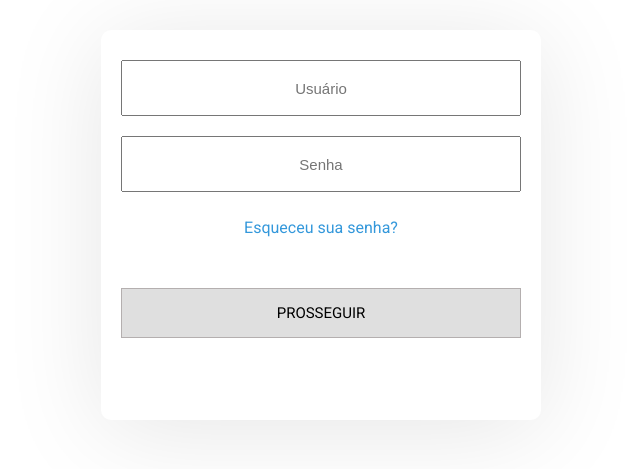
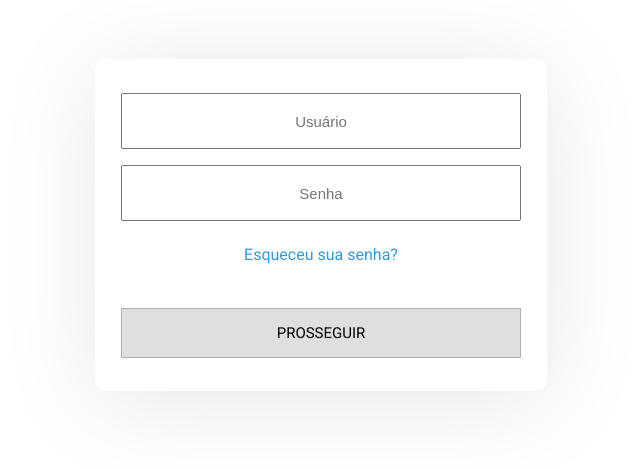
Before and after one commit to ronaldo493/Igreja, a React (Create React App) app: page / in a window 1280 px wide. Shown: the part 175-644 px from the top of the page, without its empty margins (319-959 px from the left). Built offline with nearby package versions, Linux system fonts and the light colour scheme.

Commit message:
alterado tudo para porcentagem

```diff
--- a/src/styles/map.js
+++ b/src/styles/map.js
@@ -4,14 +4,14 @@ import styled from 'styled-components';
 const InputButtonBase = `
     width: 100%;
     height: 50px;
-    outline:none;
+    outline: none;
     font-size: 15px;
 `;
 
 // BUTTON
 export const Button = styled.button`
     ${InputButtonBase};
-    margin-top: 35px;
+    margin-top: 7%;
     transition: 0.2s;
     cursor: pointer;
     font-family: 'Roboto', sans-serif;
@@ -26,7 +26,7 @@ export const Button = styled.button`
 // INPUT
 export const StyleInput = styled.div`
     width: 98%;
-    padding: 10px 0;
+    padding: 2% 0;
     position: relative;
 `;
 
@@ -40,26 +40,27 @@ export const Input = styled.input`
 export const StyleContainer = styled.div`
     width: 100%;
     height: 100vh;
-    display:flex;
+    display: flex;
     flex-direction: column;
     justify-content: center;
     align-items: center;
 `;
 
 export const StyleForm = styled.form`
-    width: 400px;
-    height: 350px;
+    width: 40%;
+    max-width: 400px;
+    height: 35vh;
     background-color: #fff;
     box-shadow: 0 10px 100px rgba(0, 0, 0, 0.1);
     border-radius: 10px;
-    padding: 20px;
+    padding: 2%;
     text-align: center;
 `;
 
 export const Error = styled.p`
     color: red;
     font-weight: bold;
-    margin-top: 35px;
+    margin-top: 7%;
 `;
 
 export const Forget = styled.p`
```
